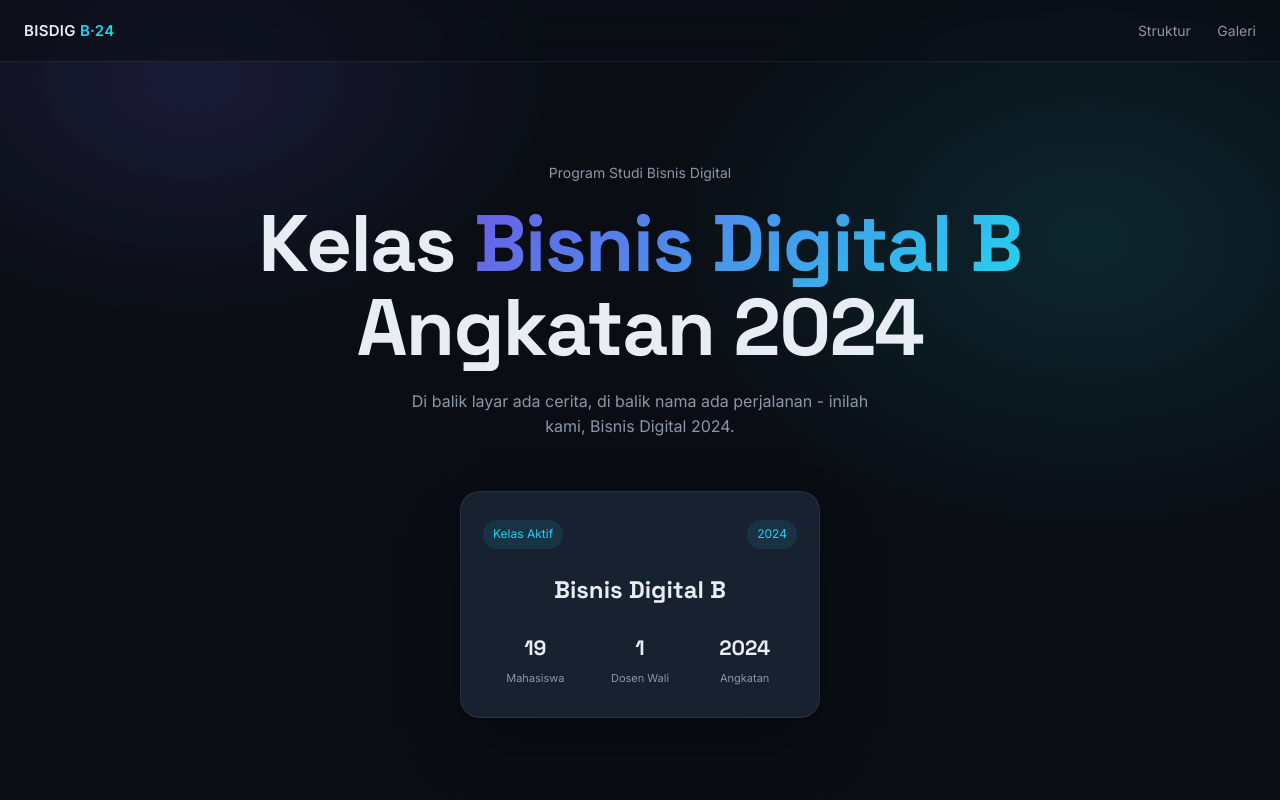
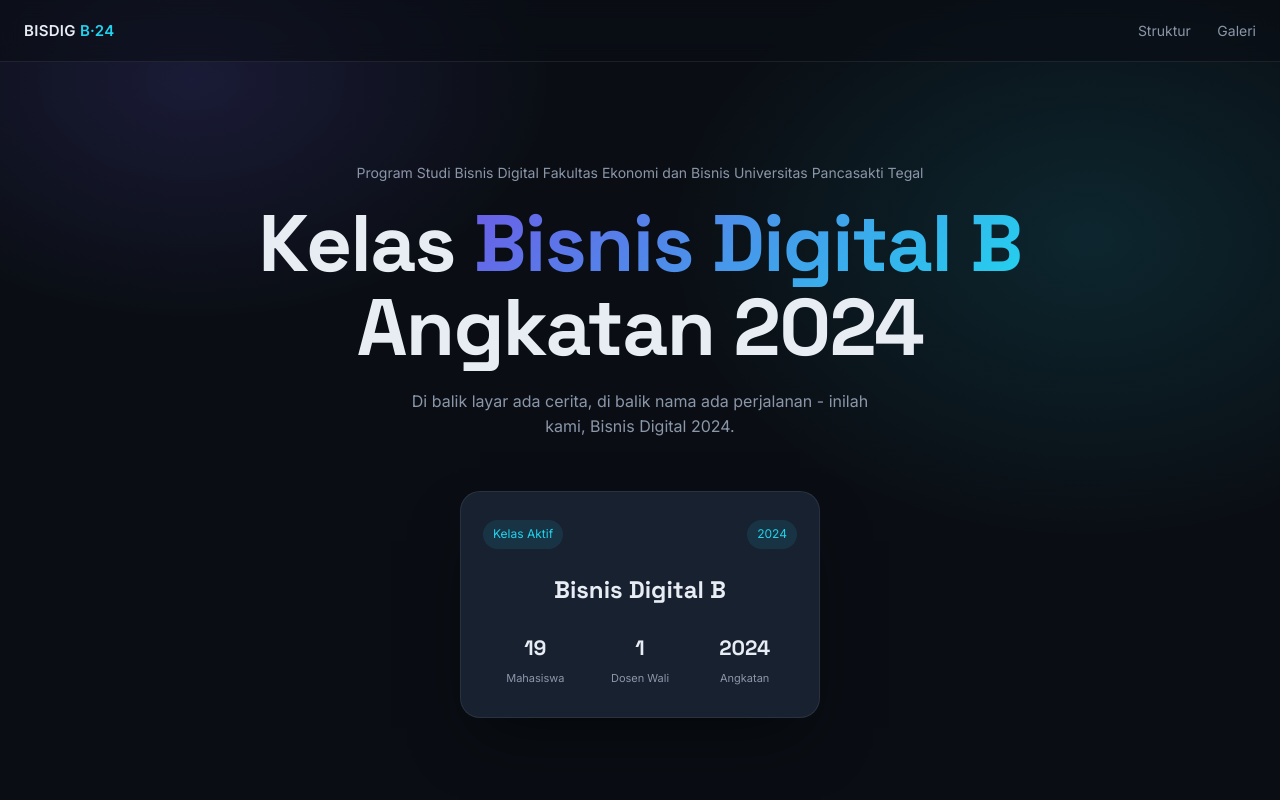
Before and after one commit to falzcode/Kelas-Bisdig, a plain HTML site: page index.html in a window 1280 px wide. Shown: the top 800 px of the page. Drawn offline with Linux system fonts and the light colour scheme.

Commit message:
Update index.html

```diff
--- a/index.html
+++ b/index.html
@@ -113,7 +113,7 @@ footer{padding:60px 24px;text-align:center;color:var(--muted);font-size:13px;bor
 </nav>
 
 <section class="hero">
-  <div class="eyebrow">Program Studi Bisnis Digital</div>
+  <div class="eyebrow">Program Studi Bisnis Digital Fakultas Ekonomi dan Bisnis Universitas Pancasakti Tegal</div>
   <h1>Kelas <em>Bisnis Digital B</em><br>Angkatan 2024</h1>
   <p>Di balik layar ada cerita, di balik nama ada perjalanan - inilah kami, Bisnis Digital 2024.</p>
 
```
